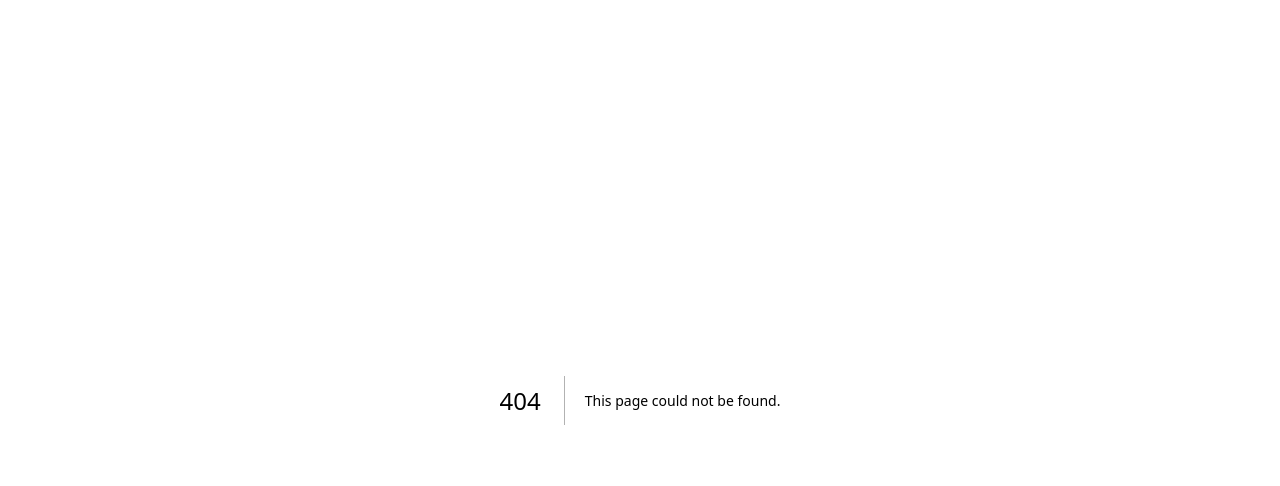
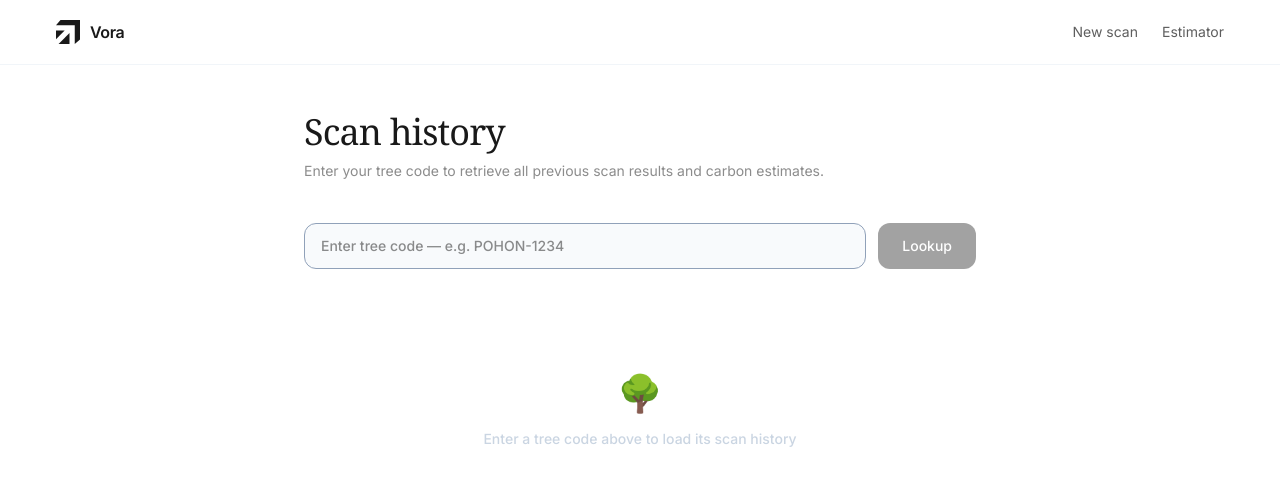
Before and after one commit to glacerous/vora-frontend, a Next.js app: page /history in a window 1280 px wide. Before the commit this address had no page. Shown: the top 486 px of the page. Built offline with nearby package versions, Linux system fonts and the light colour scheme; a web font is replaced by a local one.

Commit message:
feat: add /history page for tree_code lookup via GET /history/{tree_code}, add History link to navbar

```diff
--- /dev/null
+++ b/src/app/history/page.tsx
@@ -0,0 +1,232 @@
+"use client";
+
+import React, { useState } from "react";
+import Link from "next/link";
+
+interface ScanRecord {
+  id: number;
+  scan_date: string;
+  tree_code: string;
+  dbh_cm: number;
+  tinggi_m: number;
+  biomassa_kg: number;
+  karbon_kg: number;
+  co2e_kg: number;
+  splat_file_url: string;
+  confidence_note?: string;
+}
+
+const BACKEND_URL = "https://vora-52k9.onrender.com";
+
+const LogoMark = () => (
+  <svg viewBox="0 0 256 256" fill="currentColor" className="w-6 h-6 text-[#191919]">
+    <path d="M 144 256 L 27.598 256 L 144 139.598 Z" />
+    <path d="M 256 207.5 L 200 256 L 200 56 L 0 56 L 48 0 L 256 0 Z" />
+    <path d="M 0 204.402 L 0 112 L 92.402 112 Z" />
+  </svg>
+);
+
+const MetricBadge = ({ label, value, unit }: { label: string; value: string; unit: string }) => (
+  <div className="flex flex-col gap-0.5">
+    <span className="text-[9px] font-bold uppercase tracking-widest text-slate-400">{label}</span>
+    <div className="flex items-baseline gap-1">
+      <span className="text-lg font-serif text-[#191919]">{value}</span>
+      <span className="text-[10px] text-slate-400">{unit}</span>
+    </div>
+  </div>
+);
+
+export default function HistoryPage() {
+  const [input, setInput] = useState("");
+  const [activeCode, setActiveCode] = useState("");
+  const [history, setHistory] = useState<ScanRecord[]>([]);
+  const [loading, setLoading] = useState(false);
+  const [error, setError] = useState<string | null>(null);
+  const [searched, setSearched] = useState(false);
+
+  const formatDate = (dateStr: string) => {
+    try {
+      return new Date(dateStr).toLocaleDateString("id-ID", {
+        day: "2-digit", month: "long", year: "numeric",
+        hour: "2-digit", minute: "2-digit",
+      });
+    } catch { return dateStr; }
+  };
+
+  const handleSearch = async (e: React.FormEvent) => {
+    e.preventDefault();
+    const code = input.trim().toUpperCase();
+    if (!code) return;
+
+    setLoading(true);
+    setError(null);
+    setHistory([]);
+    setSearched(false);
+    setActiveCode(code);
+
+    try {
+      const res = await fetch(`${BACKEND_URL}/history/${encodeURIComponent(code)}`);
+      if (!res.ok) throw new Error(`Server returned ${res.status}`);
+      const data = await res.json();
+      if (data.success && data.history?.length > 0) {
+        setHistory(data.history);
+      } else {
+        setError(`No scan records found for tree code "${code}".`);
+      }
+    } catch (err: any) {
+      setError(err.message || "Failed to reach backend.");
+    } finally {
+      setLoading(false);
+      setSearched(true);
+    }
+  };
+
+  return (
+    <div className="min-h-screen bg-white flex flex-col font-sans text-[#191919]">
+
+      {/* ── Navbar ──────────────────────────────────────────────── */}
+      <nav className="fixed top-0 left-0 right-0 z-50 px-6 sm:px-10 md:px-14 py-4 sm:py-5 flex justify-between items-center bg-white/90 backdrop-blur-sm border-b border-slate-100">
+        <Link href="/" className="flex items-center gap-2.5 cursor-pointer">
+          <LogoMark />
+          <span className="font-semibold text-base tracking-tight text-[#191919]">Vora</span>
+        </Link>
+        <div className="flex items-center gap-6">
+          <Link href="/reconstruct" className="text-sm text-[#191919]/70 hover:text-[#191919] transition-colors duration-200">
+            New scan
+          </Link>
+          <Link href="/estimator" className="text-sm text-[#191919]/70 hover:text-[#191919] transition-colors duration-200">
+            Estimator
+          </Link>
+        </div>
+      </nav>
+
+      {/* ── Main ────────────────────────────────────────────────── */}
+      <main className="flex-1 pt-28 pb-20 px-4">
+        <div className="max-w-2xl mx-auto">
+
+          {/* Heading */}
+          <div className="mb-10">
+            <h1 className="font-serif text-3xl sm:text-4xl font-normal tracking-tight mb-2">
+              Scan history
+            </h1>
+            <p className="text-sm text-[#191919]/50 leading-relaxed">
+              Enter your tree code to retrieve all previous scan results and carbon estimates.
+            </p>
+          </div>
+
+          {/* Search box */}
+          <form onSubmit={handleSearch} className="flex gap-3 mb-10">
+            <input
+              type="text"
+              value={input}
+              onChange={(e) => setInput(e.target.value)}
+              placeholder="Enter tree code — e.g. POHON-1234"
+              className="flex-1 px-4 py-3 rounded-xl bg-slate-50 border border-slate-200 focus:outline-none focus:border-slate-400 text-sm font-medium transition"
+              autoFocus
+            />
+            <button
+              type="submit"
+              disabled={loading || !input.trim()}
+              className="px-6 py-3 bg-[#191919] hover:bg-[#191919]/90 text-white text-sm font-medium rounded-xl transition disabled:opacity-40 disabled:cursor-not-allowed"
+            >
+              {loading ? "…" : "Lookup"}
+            </button>
+          </form>
+
+          {/* Loading */}
+          {loading && (
+            <div className="flex items-center gap-3 text-slate-400 py-4">
+              <div className="w-4 h-4 border-2 border-slate-300 border-t-slate-500 rounded-full animate-spin" />
+              <span className="text-sm">Fetching records for {activeCode}…</span>
+            </div>
+          )}
+
+          {/* Error */}
+          {error && searched && !loading && (
+            <div className="bg-slate-50 border border-slate-200 rounded-2xl px-5 py-6 text-center">
+              <p className="text-sm text-slate-500">{error}</p>
+              <p className="text-xs text-slate-400 mt-2">
+                Make sure the code is correct, then try again.
+              </p>
+            </div>
+          )}
+
+          {/* Results */}
+          {history.length > 0 && (
+            <div>
+              <div className="flex items-center justify-between mb-4">
+                <h2 className="text-xs font-bold uppercase tracking-widest text-slate-400">
+                  {history.length} scan{history.length > 1 ? "s" : ""} found for{" "}
+                  <span className="text-[#191919] font-mono">{activeCode}</span>
+                </h2>
+                <Link
+                  href={`/estimator?code=${encodeURIComponent(activeCode)}`}
+                  className="text-xs font-semibold text-[#191919] hover:opacity-70 transition"
+                >
+                  View in 3D Estimator →
+                </Link>
+              </div>
+
+              <div className="flex flex-col gap-4">
+                {history.map((record, idx) => (
+                  <div
+                    key={record.id}
+                    className="bg-white border border-slate-200 rounded-2xl p-5 hover:border-slate-300 transition"
+                  >
+                    {/* Header */}
+                    <div className="flex items-start justify-between mb-4">
+                      <div>
+                        <div className="flex items-center gap-2">
+                          <span className="text-[10px] font-bold uppercase tracking-widest text-slate-400">
+                            Scan #{idx + 1}
+                          </span>
+                          {idx === 0 && (
+                            <span className="text-[9px] font-bold uppercase tracking-widest bg-[#191919] text-white px-2 py-0.5 rounded-full">
+                              Latest
+                            </span>
+                          )}
+                        </div>
+                        <p className="text-xs text-slate-400 mt-0.5">{formatDate(record.scan_date)}</p>
+                      </div>
+                      <Link
+                        href={`/estimator?code=${encodeURIComponent(record.tree_code)}`}
+                        className="text-xs font-semibold text-[#191919] border border-slate-200 rounded-lg px-3 py-1.5 hover:bg-slate-50 transition"
+                      >
+                        Open 3D →
+                      </Link>
+                    </div>
+
+                    {/* Metrics grid */}
+                    <div className="grid grid-cols-3 sm:grid-cols-5 gap-4 pt-4 border-t border-slate-100">
+                      <MetricBadge label="DBH" value={record.dbh_cm.toFixed(1)} unit="cm" />
+                      <MetricBadge label="Height" value={record.tinggi_m.toFixed(1)} unit="m" />
+                      <MetricBadge label="Biomass" value={record.biomassa_kg.toFixed(1)} unit="kg" />
+                      <MetricBadge label="Carbon" value={record.karbon_kg.toFixed(1)} unit="kg" />
+                      <MetricBadge label="CO₂e" value={record.co2e_kg.toFixed(1)} unit="kg" />
+                    </div>
+
+                    {/* Confidence note */}
+                    {record.confidence_note && (
+                      <p className="text-[10px] text-slate-400 mt-3 leading-relaxed">
+                        {record.confidence_note}
+                      </p>
+                    )}
+                  </div>
+                ))}
+              </div>
+            </div>
+          )}
+
+          {/* Empty first state */}
+          {!loading && !searched && (
+            <div className="flex flex-col items-center justify-center py-16 text-center text-slate-300 gap-2">
+              <span className="text-4xl">🌳</span>
+              <p className="text-sm font-medium mt-2">Enter a tree code above to load its scan history</p>
+            </div>
+          )}
+
+        </div>
+      </main>
+    </div>
+  );
+}
--- a/src/app/page.tsx
+++ b/src/app/page.tsx
@@ -60,9 +60,9 @@ export default function Home() {
           <a href="#pricing" className="text-sm text-[#191919]/70 hover:text-[#191919] transition-colors duration-200">
             Pricing
           </a>
-          <a href="#company" className="text-sm text-[#191919]/70 hover:text-[#191919] transition-colors duration-200">
-            Company
-          </a>
+          <Link href="/history" className="text-sm text-[#191919]/70 hover:text-[#191919] transition-colors duration-200">
+            History
+          </Link>
         </div>
 
         {/* CTA right */}
```
